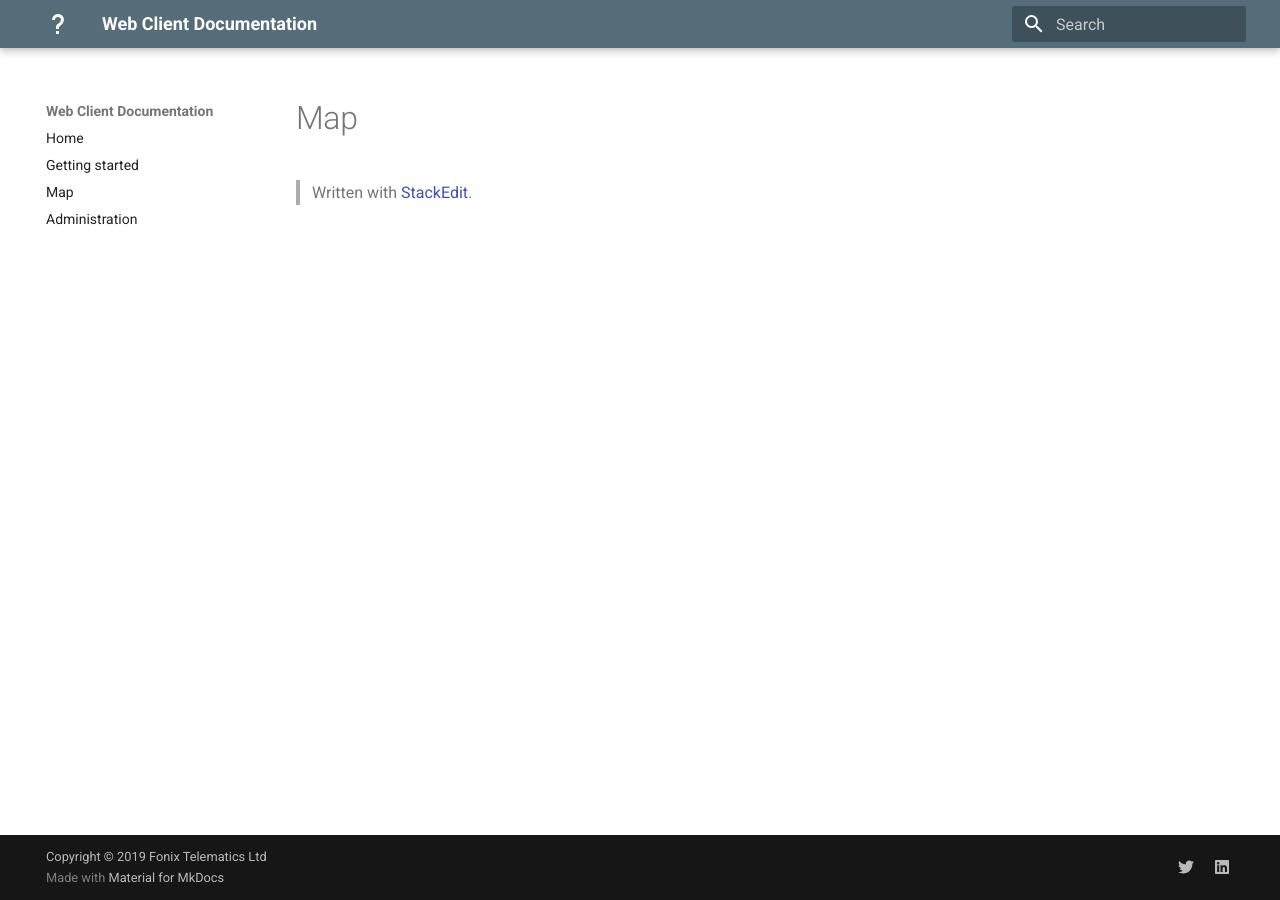
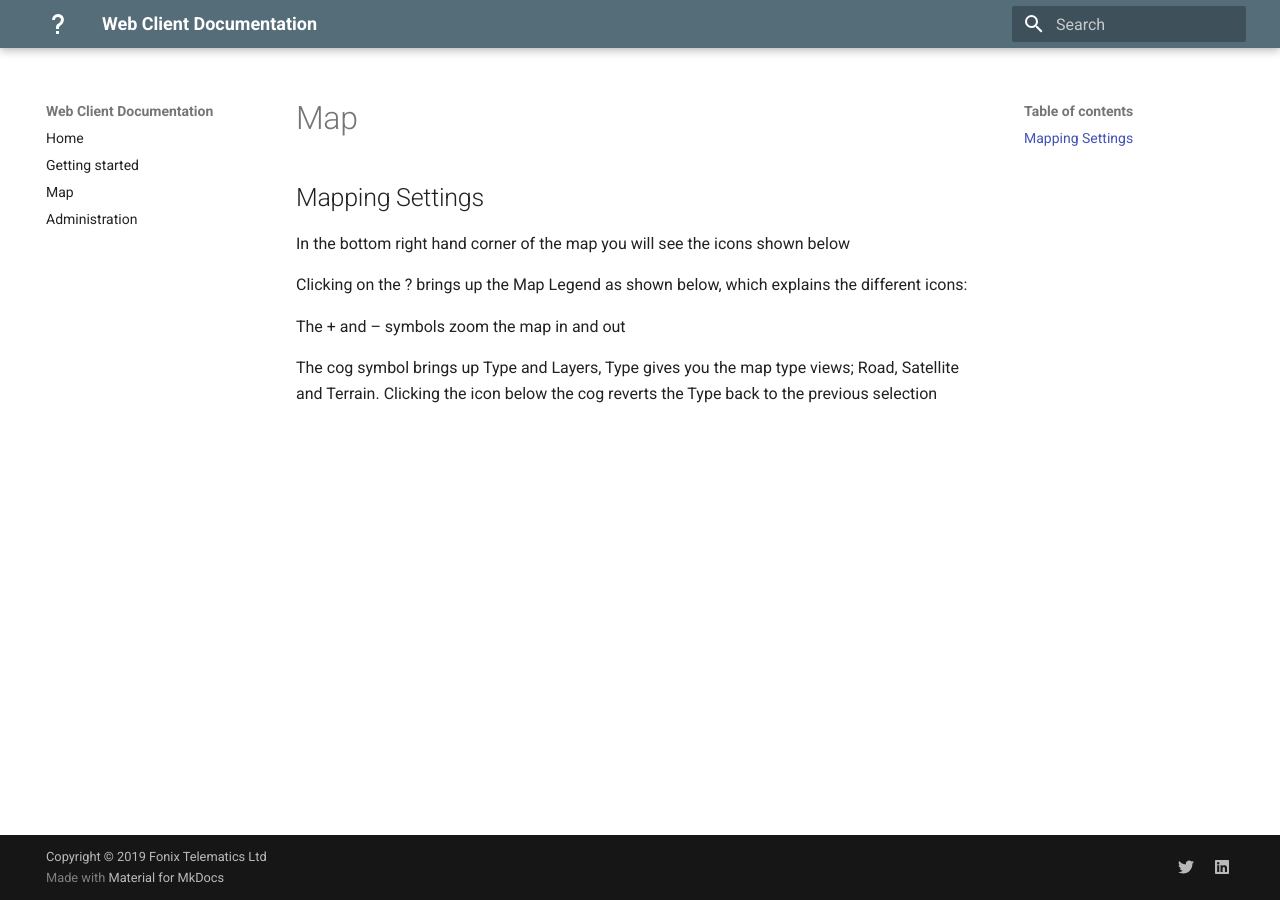
Before and after one commit to fonixtelematics/user-manual, an MkDocs documentation site: the page built from docs/Map.md, in a window 1280 px wide. Built offline with MkDocs 1.6.1 and Material for MkDocs 9.7.7, drawn with Linux system fonts in a browser that asks for light colours.

Commit message:
docs/Map.md updated from https://stackedit.io/

```diff
--- a/docs/Map.md
+++ b/docs/Map.md
@@ -1,7 +1,16 @@
+# Map
+
+## Mapping Settings
+
+In the bottom right hand corner of the map you will see the icons shown below
 
 
+Clicking on the ? brings up the Map Legend as shown below, which explains the different icons:
 
-> Written with [StackEdit](https://stackedit.io/).
+The + and – symbols zoom the map in and out
+
+
+The cog symbol brings up Type and Layers, Type gives you the map type views; Road, Satellite and Terrain. Clicking the icon below the cog reverts the Type back to the previous selection
 <!--stackedit_data:
-eyJoaXN0b3J5IjpbNzMwOTk4MTE2XX0=
+eyJoaXN0b3J5IjpbMjgxNzM3ODUxXX0=
 -->
```
